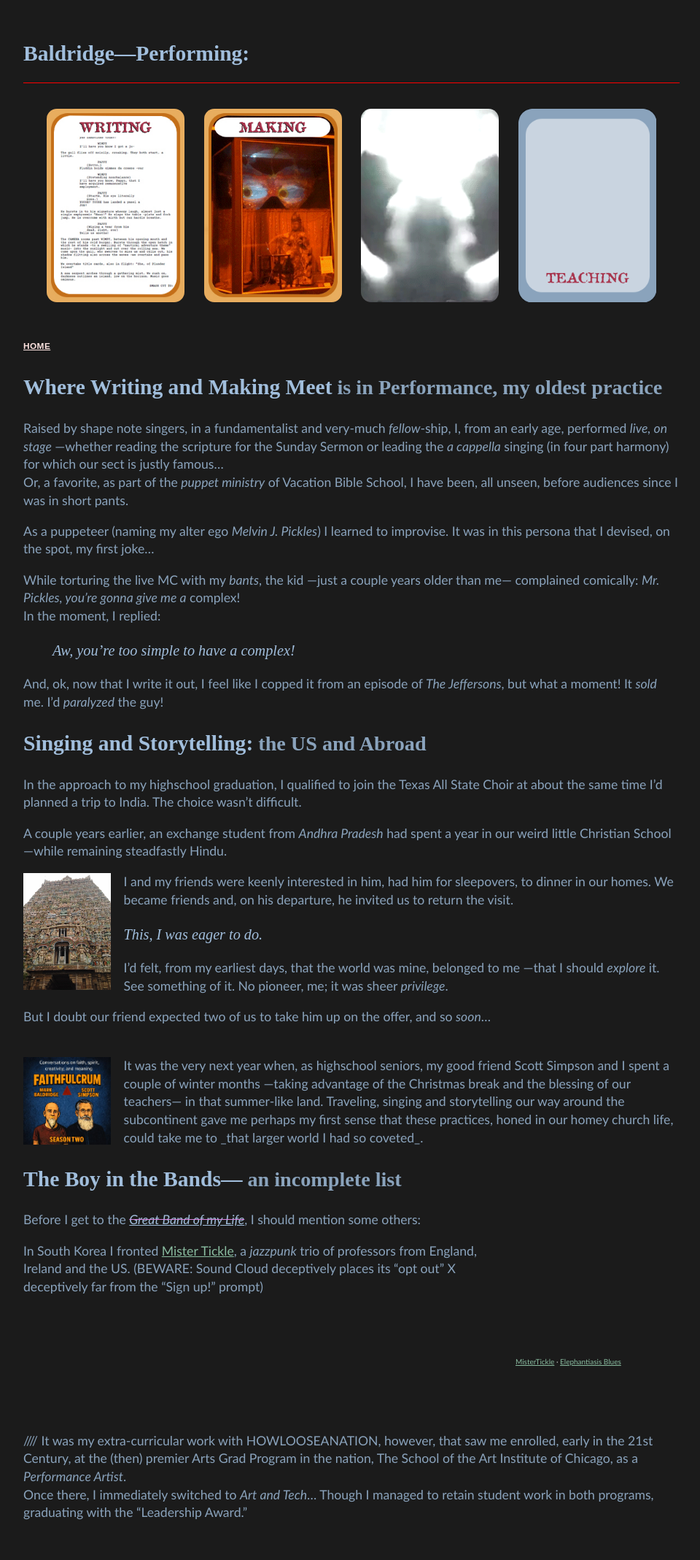
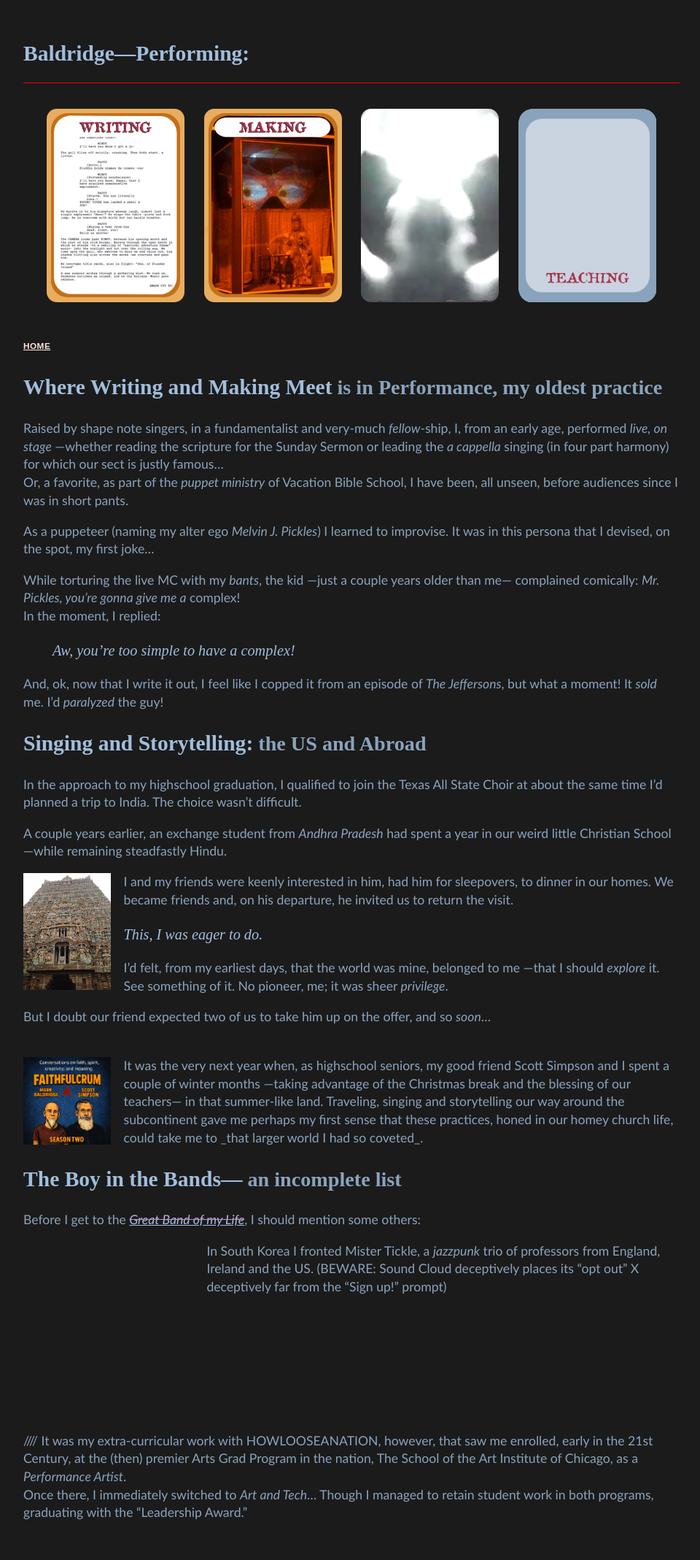
Before and after one commit to Interactimation/portfolio, a Jekyll site: the page built from performing/index.md, in a window 1280 px wide. Shown: the whole page at 73% size, without its empty margins (158-1118 px from the left). Built offline with Jekyll 4.4.1, drawn with Linux system fonts in a browser that asks for light colours; grey boxes are pictures that could not be loaded.

Commit message:
remove meta links from SC embed

```diff
--- a/assets/custom.css
+++ b/assets/custom.css
@@ -135,7 +135,7 @@ del {
 /* sound cloud rap */
 
 .sc-wrap {
-  float: right;          /* or left */
+  float: left;          /* or right*/
   width: 25%;
   margin: 0 0 1em 1.5em; /* space between player and text */
 }
--- a/performing/index.md
+++ b/performing/index.md
@@ -87,14 +87,9 @@ Before I get to the <del>[_Great Band of my Life_]()</del>, I should mention som
     allow="autoplay"
     src="https://w.soundcloud.com/player/?url=https%3A//api.soundcloud.com/tracks/soundcloud%253Atracks%253A356949617&color=%23ff5500&auto_play=false&hide_related=false&show_comments=true&show_user=true&show_reposts=false&show_teaser=true&visual=true">
   </iframe>
-
-  <div class="sc-meta">
-    <a href="https://soundcloud.com/mistertickle" target="_blank">MisterTickle</a> ·
-    <a href="https://soundcloud.com/mistertickle/elephantiasis_blues" target="_blank">Elephantiasis Blues</a>
-  </div>
 </div>
 
-In South Korea I fronted <a href="https://soundcloud.com/mistertickle/elephantiasis_blues" target="_blank">Mister Tickle</a>, a _jazzpunk_ trio of professors from England, Ireland and the US. (BEWARE: Sound Cloud deceptively places its "opt out" X deceptively far from the "Sign up!" prompt)
+In South Korea I fronted Mister Tickle, a _jazzpunk_ trio of professors from England, Ireland and the US. (BEWARE: Sound Cloud deceptively places its "opt out" X deceptively far from the "Sign up!" prompt)
 
 
 
```
